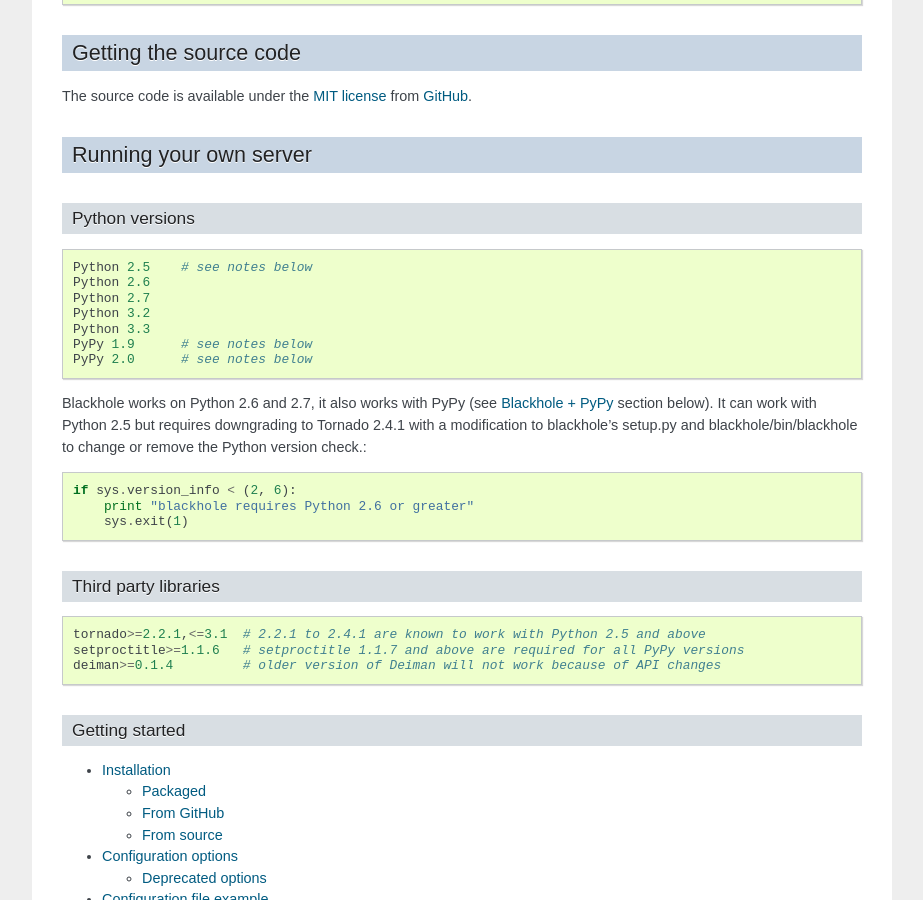
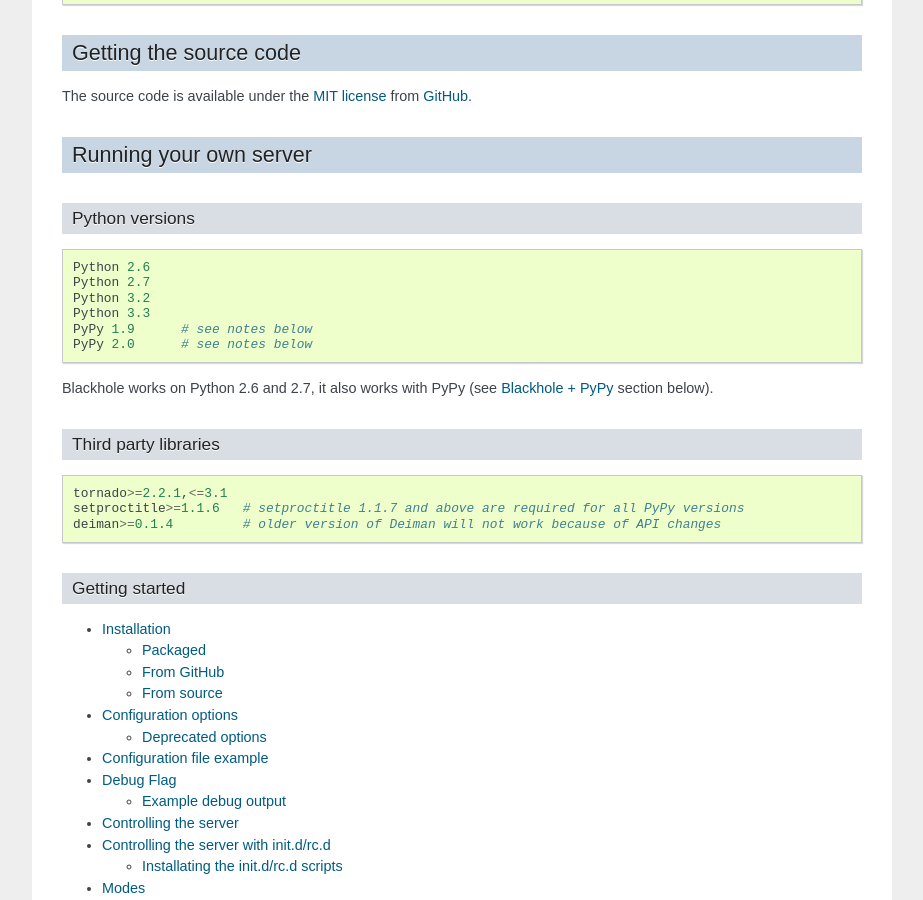
Before and after one commit to kura/blackhole, a Sphinx documentation site: the page built from docs/source/index.rst, in a window 1280 px wide and 900 px high, scrolled down 1655 px. Shown: the whole window, without its empty margins (198-1121 px from the left). Built offline with Sphinx 7.4.7, drawn with Linux system fonts in a browser that asks for light colours.

Commit message:
Removed python2.5 from docs

```diff
--- a/docs/source/index.rst
+++ b/docs/source/index.rst
@@ -118,7 +118,6 @@
 
 ::
 
-    Python 2.5    # see notes below
     Python 2.6
     Python 2.7
     Python 3.2
@@ -126,20 +125,14 @@
     PyPy 1.9      # see notes below
     PyPy 2.0      # see notes below
 
-Blackhole works on Python 2.6 and 2.7, it also works with PyPy (see :ref:`blackhole-pypy` section below). It can work with Python 2.5
-but requires downgrading to Tornado 2.4.1 with a modification to blackhole's setup.py and blackhole/bin/blackhole to
-change or remove the Python version check.::
-
-    if sys.version_info < (2, 6):
-        print "blackhole requires Python 2.6 or greater"
-        sys.exit(1)
+Blackhole works on Python 2.6 and 2.7, it also works with PyPy (see :ref:`blackhole-pypy` section below).
 
 Third party libraries
 ---------------------
 
 ::
 
-    tornado>=2.2.1,<=3.1  # 2.2.1 to 2.4.1 are known to work with Python 2.5 and above
+    tornado>=2.2.1,<=3.1
     setproctitle>=1.1.6   # setproctitle 1.1.7 and above are required for all PyPy versions
     deiman>=0.1.4         # older version of Deiman will not work because of API changes
 
```
